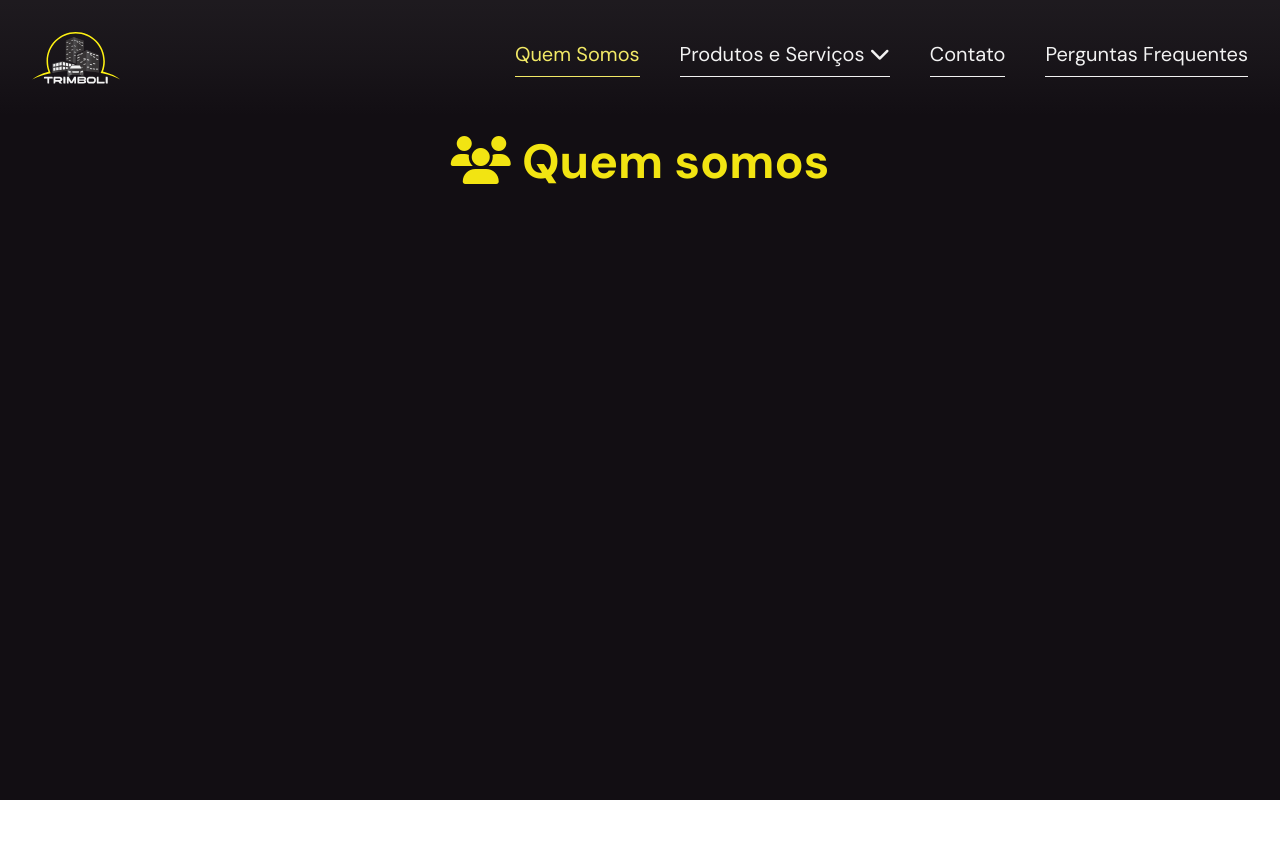
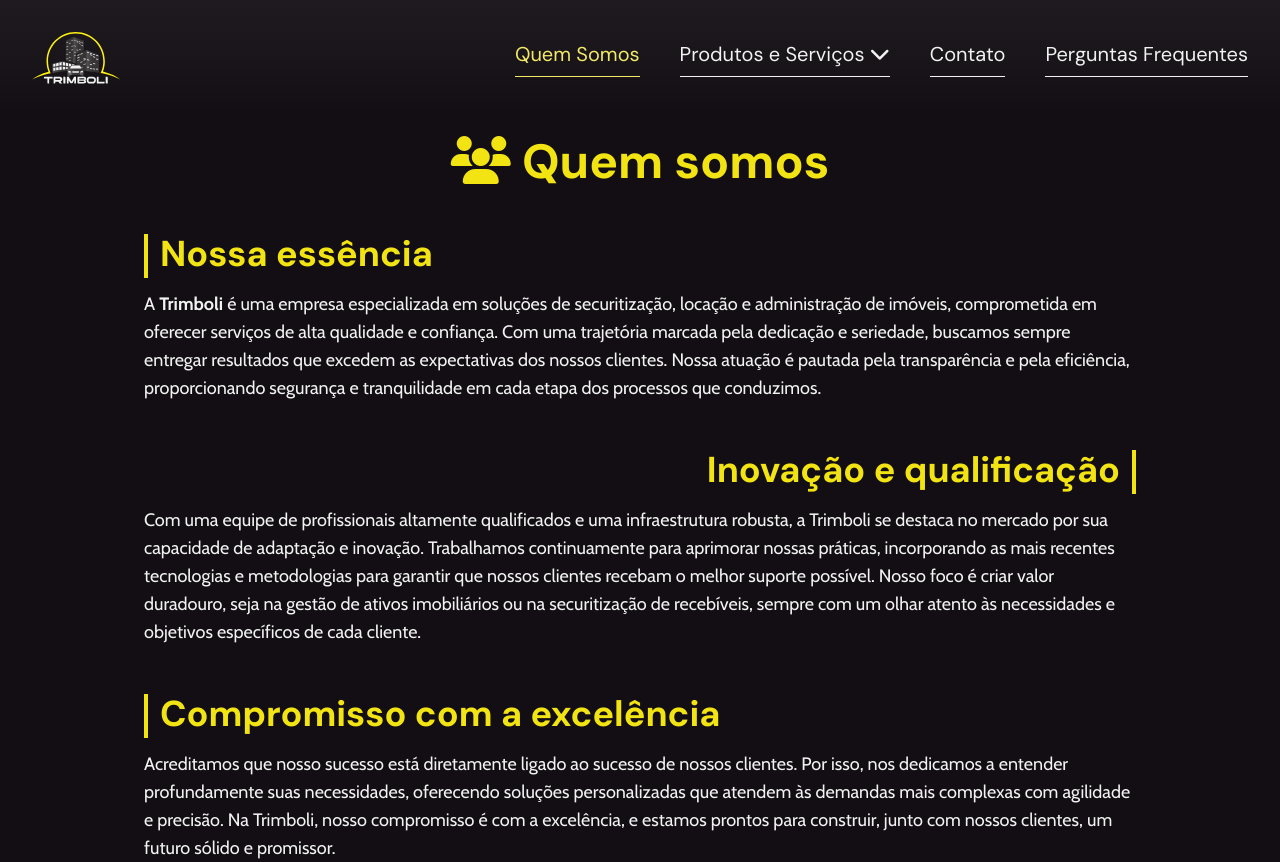
Before and after one commit to murilosopi/trimboli, a Vue app: page /quem-somos in a window 1280 px wide. Before the commit the page ends 800 px from the top, so only its background shows below. Built offline with nearby package versions, Linux system fonts and the light colour scheme.

Commit message:
organize components into common and layout directories

```diff
--- a/src/App.vue
+++ b/src/App.vue
@@ -7,7 +7,7 @@
   </div>
 </template>
 <script>
-import NavigationHeader from "./components/NavigationHeader.vue";
+import NavigationHeader from "./components/layout/NavigationHeader.vue";
 
 export default {
   components: {
--- a/src/components/ArticleContent.vue
+++ b/src/components/common/ArticleContent.vue
@@ -7,7 +7,7 @@
       <MainTitle
         :tag="'h2'"
         class="mb-1"
-        :class="`m${alignment.charAt(0)}-4`"
+        :class="alignment == 'right' ? 'mr-4' : 'ml-4'"
         >{{ title }}</MainTitle
       >
       <div class="h-1 w-full bg-primary absolute bottom-0 growWidth"></div>
--- a/src/components/NavigationHeader.vue
+++ b/src/components/layout/NavigationHeader.vue
@@ -33,7 +33,7 @@
 </template>
 
 <script>
-import DropdownMenu from "./DropdownMenu.vue";
+import DropdownMenu from "../common/DropdownMenu.vue";
 
 export default {
   name: "NavigationHeader",
--- a/src/views/AboutView.vue
+++ b/src/views/AboutView.vue
@@ -1,17 +1,20 @@
 <template>
-  <article class="home">
+  <section class="home">
     <MainTitle :tag="'h1'" class="text-center">
       <i class="fas fa-users"></i>
       Quem somos
     </MainTitle>
-  </article>
+
+    <AboutArticles />
+  </section>
 </template>
 
 <script>
-import MainTitle from "@/components/MainTitle.vue";
+import AboutArticles from "@/components/layout/AboutArticles.vue";
+import MainTitle from "@/components/common/MainTitle.vue";
 
 export default {
   name: "AboutView",
-  components: { MainTitle },
+  components: { MainTitle, AboutArticles },
 };
 </script>
```
Also changed, not shown: src/components/common/DropdownMenu.vue (renamed from src/components/DropdownMenu.vue), src/components/common/MainTitle.vue (renamed from src/components/MainTitle.vue).
